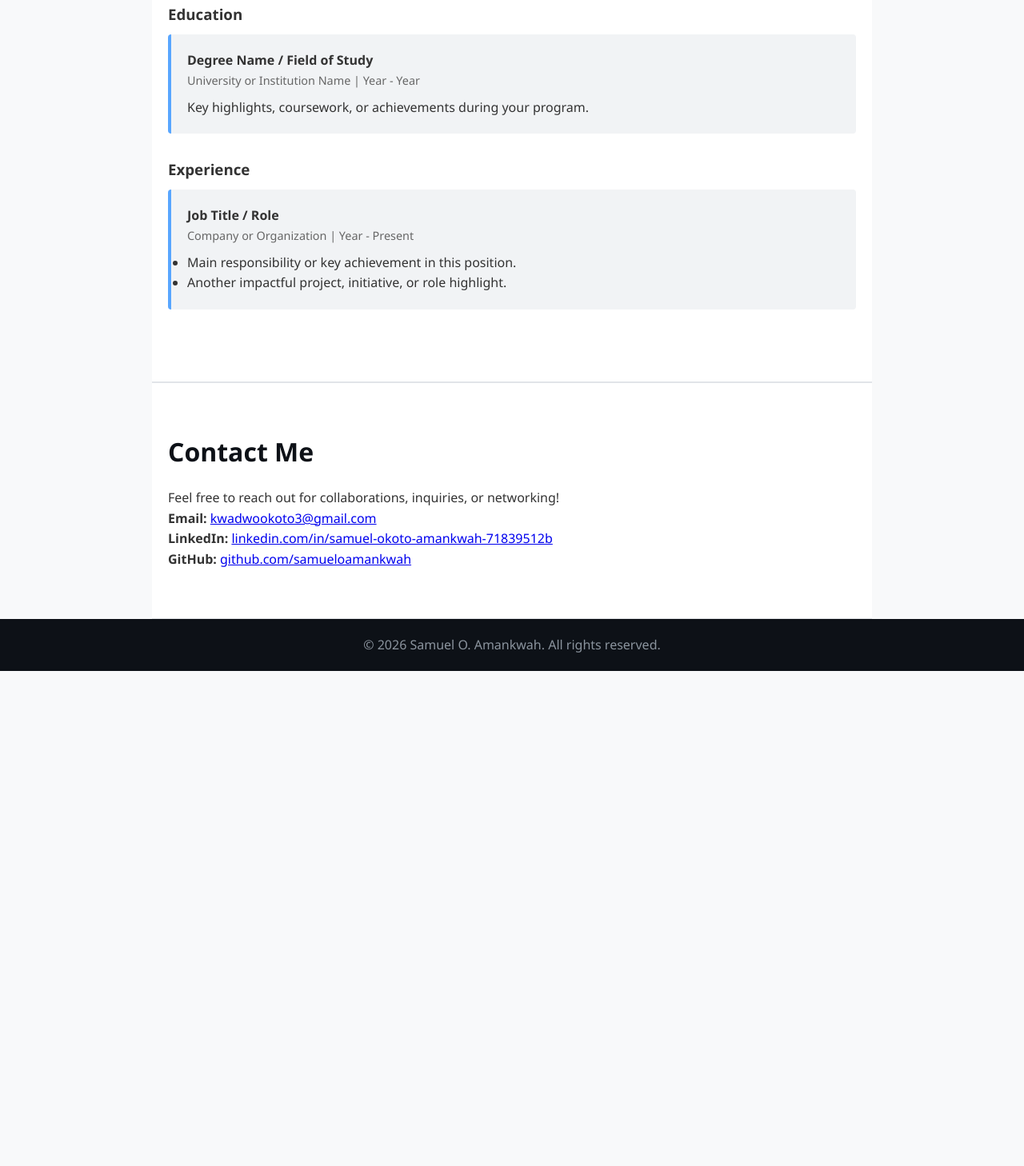
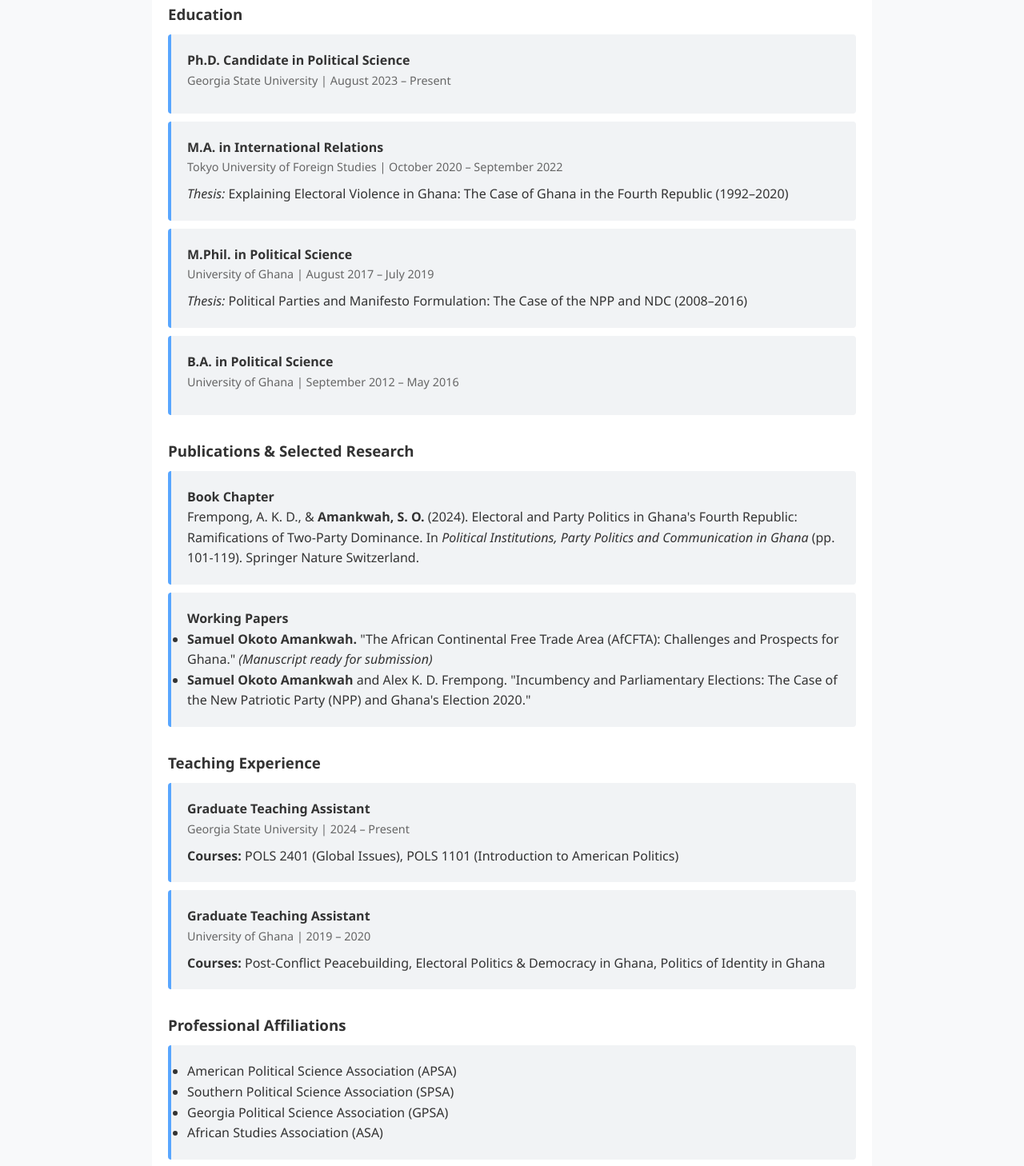
Before and after one commit to samueloamankwah/samueloamankwah, a plain HTML site: page index.html in a window 1280 px wide. Shown: the part 762-2220 px from the top of the page at 80% size. Before the commit the page ends 1601 px from the top, so only its background shows below. Drawn offline with Linux system fonts and the light colour scheme.

Commit message:
update website content

```diff
--- a/index.html
+++ b/index.html
@@ -41,23 +41,79 @@
     <section id="cv" class="section section-alt">
         <h2>Curriculum Vitae</h2>
 
+        <!-- Education -->
         <div class="cv-item">
             <h3>Education</h3>
+
             <div class="entry">
-                <h4>Degree Name / Field of Study</h4>
-                <p class="meta">University or Institution Name | Year - Year</p>
-                <p>Key highlights, coursework, or achievements during your program.</p>
+                <h4>Ph.D. Candidate in Political Science</h4>
+                <p class="meta">Georgia State University | August 2023 – Present</p>
+            </div>
+
+            <div class="entry">
+                <h4>M.A. in International Relations</h4>
+                <p class="meta">Tokyo University of Foreign Studies | October 2020 – September 2022</p>
+                <p><em>Thesis:</em> Explaining Electoral Violence in Ghana: The Case of Ghana in the Fourth Republic (1992–2020)</p>
+            </div>
+
+            <div class="entry">
+                <h4>M.Phil. in Political Science</h4>
+                <p class="meta">University of Ghana | August 2017 – July 2019</p>
+                <p><em>Thesis:</em> Political Parties and Manifesto Formulation: The Case of the NPP and NDC (2008–2016)</p>
+            </div>
+
+            <div class="entry">
+                <h4>B.A. in Political Science</h4>
+                <p class="meta">University of Ghana | September 2012 – May 2016</p>
             </div>
         </div>
 
+        <!-- Publications & Working Papers -->
         <div class="cv-item">
-            <h3>Experience</h3>
+            <h3>Publications & Selected Research</h3>
+
             <div class="entry">
-                <h4>Job Title / Role</h4>
-                <p class="meta">Company or Organization | Year - Present</p>
+                <h4>Book Chapter</h4>
+                <p>
+                    Frempong, A. K. D., & <strong>Amankwah, S. O.</strong> (2024). Electoral and Party Politics in Ghana's Fourth Republic: Ramifications of Two-Party Dominance. In <em>Political Institutions, Party Politics and Communication in Ghana</em> (pp. 101-119). Springer Nature Switzerland.
+                </p>
+            </div>
+
+            <div class="entry">
+                <h4>Working Papers</h4>
                 <ul>
-                    <li>Main responsibility or key achievement in this position.</li>
-                    <li>Another impactful project, initiative, or role highlight.</li>
+                    <li><strong>Samuel Okoto Amankwah.</strong> "The African Continental Free Trade Area (AfCFTA): Challenges and Prospects for Ghana." <em>(Manuscript ready for submission)</em></li>
+                    <li><strong>Samuel Okoto Amankwah</strong> and Alex K. D. Frempong. "Incumbency and Parliamentary Elections: The Case of the New Patriotic Party (NPP) and Ghana's Election 2020."</li>
+                </ul>
+            </div>
+        </div>
+
+        <!-- Teaching Experience -->
+        <div class="cv-item">
+            <h3>Teaching Experience</h3>
+
+            <div class="entry">
+                <h4>Graduate Teaching Assistant</h4>
+                <p class="meta">Georgia State University | 2024 – Present</p>
+                <p><strong>Courses:</strong> POLS 2401 (Global Issues), POLS 1101 (Introduction to American Politics)</p>
+            </div>
+
+            <div class="entry">
+                <h4>Graduate Teaching Assistant</h4>
+                <p class="meta">University of Ghana | 2019 – 2020</p>
+                <p><strong>Courses:</strong> Post-Conflict Peacebuilding, Electoral Politics & Democracy in Ghana, Politics of Identity in Ghana</p>
+            </div>
+        </div>
+
+        <!-- Memberships & Professional Affiliations -->
+        <div class="cv-item">
+            <h3>Professional Affiliations</h3>
+            <div class="entry">
+                <ul>
+                    <li>American Political Science Association (APSA)</li>
+                    <li>Southern Political Science Association (SPSA)</li>
+                    <li>Georgia Political Science Association (GPSA)</li>
+                    <li>African Studies Association (ASA)</li>
                 </ul>
             </div>
         </div>
```
